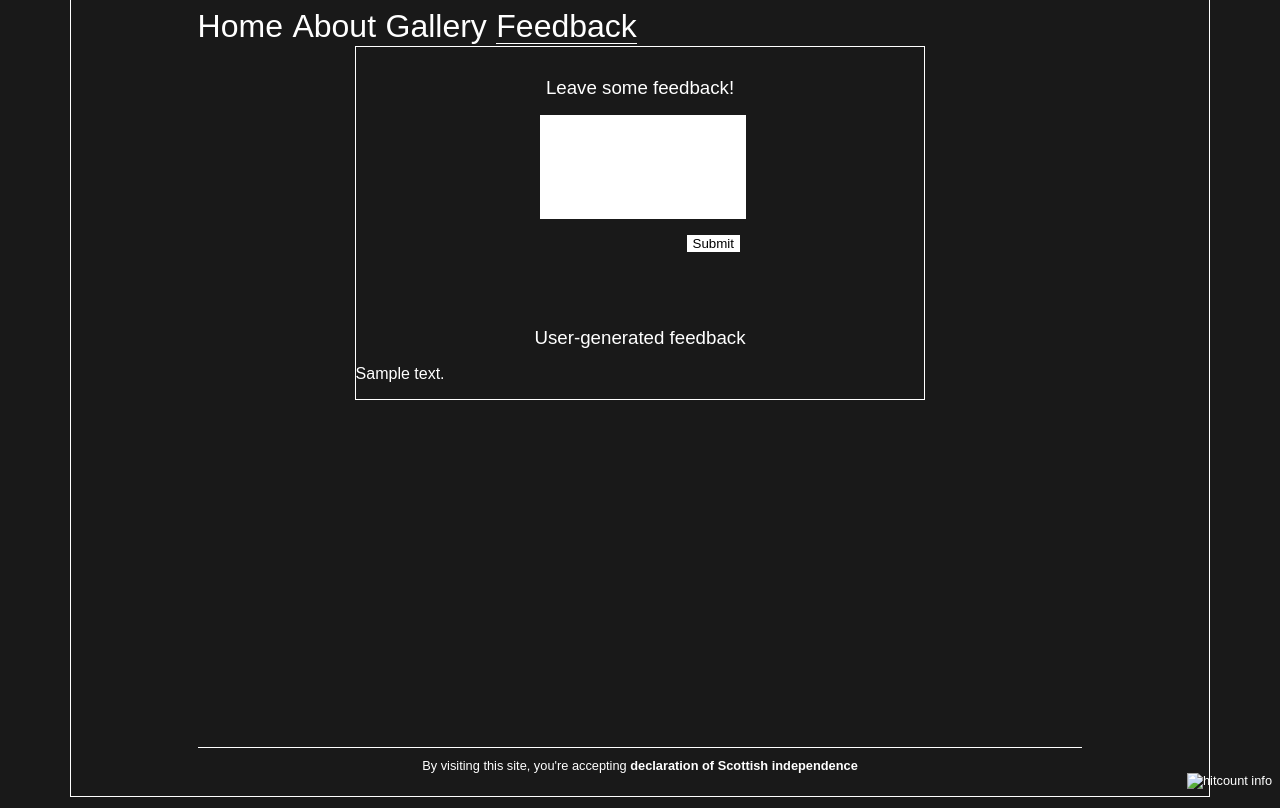
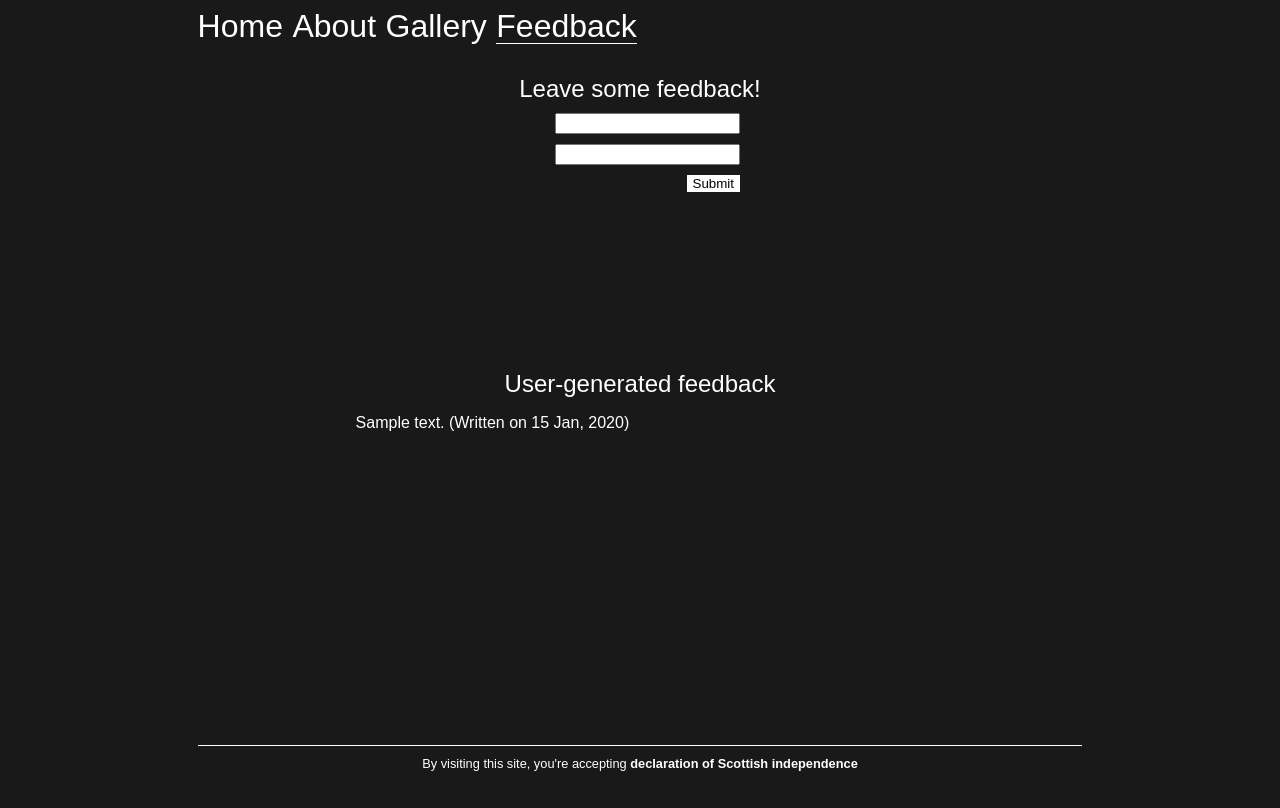
Before and after one commit to saint-angels/Bastionride, a Django app: template mainapp/templates/main_site/feedback.html in a window 1280 px wide. Run offline with Django 3.2, Linux system fonts and the light colour scheme; the template is opened without the code that fills it: most values are stand-ins (such as "Sample title", 1, 10 or a date in 2020); form fields are guessed from the names that the template uses.

Commit message:
feedback update

```diff
--- a/django_project/settings.py
+++ b/django_project/settings.py
@@ -37,7 +37,7 @@ INSTALLED_APPS = (
     'django.contrib.messages',
     'django.contrib.staticfiles',
     'mainapp',
-    'captcha'
+    'captcha',
 )
 
 MIDDLEWARE_CLASSES = (
--- a/mainapp/forms.py
+++ b/mainapp/forms.py
@@ -1,5 +1,9 @@
 from django import forms
+from captcha.fields import CaptchaField
 
 
 class FeedbackForm(forms.Form):
-    user_feedback = forms.CharField(label='Gimme some text', max_length=100)
+    user_feedback = forms.CharField(label='Gimme some text',
+                                    max_length=100,
+                                    widget=forms.Textarea)
+    captcha = CaptchaField()
--- a/mainapp/static/mainapp/css/feedback.css
+++ b/mainapp/static/mainapp/css/feedback.css
@@ -8,17 +8,17 @@ html, body {
     width: 90%;
     min-height: 100%;
     margin: -50px auto -50px;
-    border: 1px solid white;
+    /*border: 1px solid white;*/
 }
 
 #about_text {
     width: 50%;
     margin: 0 auto;
     font-size: 1em;
-    border: 1px solid white;
+    /*border: 1px solid white;*/
 }
 
-h3 {
+h2 {
     font-weight: 400;
     margin: 0 auto;
     padding-top: 30px;
@@ -33,11 +33,27 @@ h3 {
     float: none;
 }
 
-input[type=text] {
+#feedback_form *{
+    margin-top: 5px;
+    margin-bottom: 5px;
+}
+
+#feedback_text_field textarea {
     /*margin: -50px 0 0;*/
-    border: 1px solid white;
+    /*border: 10px solid red;*/
     width: 200px;
     height: 100px;
+    clear: both;
+    resize: none;
+
+}
+
+#captcha img, input{
+    float: right;
+}
+
+#captcha input {
+    margin-right: 0;
 }
 
 input[type=submit] {
@@ -45,11 +61,12 @@ input[type=submit] {
     border-style: none;
     background-color: white;
 
-    float: right; position: relative;
+    /*float: right; position: relative;*/
+    clear: both;
 }
 
 #previous_feedback {
-    padding-top: 50px;
+    padding-top: 100px;
 }
 
 
--- a/mainapp/static/mainapp/css/footer.css
+++ b/mainapp/static/mainapp/css/footer.css
@@ -50,6 +50,7 @@ a {
 
 #footer_text > a {
     position: relative;
+    margin: 0 auto;
 }
 
 #footer_text > a:before {
@@ -75,12 +76,15 @@ a {
   transform: scaleX(1);
 }
 
-#hitcount_image {
-    float: right;
-        bottom: 50px;
-    right: 0;
+/*#hitcount_image {*/
+    /*float: right;*/
+        /*bottom: 50px;*/
+    /*right: 0;*/
+    /*margin-top: -10px;*/
+    /*margin-right: -200px;*/
+    /*border: 1px solid white;*/
 
-}
+/*}*/
 
 @media only screen and (max-device-width: 480px){
     #footer_text {
--- a/mainapp/templates/main_site/about.html
+++ b/mainapp/templates/main_site/about.html
@@ -33,6 +33,10 @@
                      You can find me on <a class="address" href="https://facebook.com/mike.prokofyev.1">Facebook</a> and <a class="address" href="http://vk.com/prokoffyev">Twitter</a>.
                     Also, you can send me an email to <a class="address" href="mailto:mikeprokofyev@gmail.com">mikeprokofyev at gmail dot com</a>
                 </p>
+            <h3>Dynamic of visits for my site</h3>
+                <p>
+                    <img id="hitcount_image" alt="hitcount info" src={% url 'hitcount_image' %} />
+                </p>
         </div>
         <div class="push"></div>
     </div>
@@ -42,7 +46,6 @@
         <div id="footer_text">
             By visiting this site, you're accepting <a href="https://en.wikipedia.org/wiki/Declaration_of_Arbroath">declaration of Scottish independence</a>
         </div>
-        <img id="hitcount_image" alt="hitcount info" src={% url 'hitcount_image' %} />
     </div>
 
 </body>
--- a/mainapp/templates/main_site/feedback.html
+++ b/mainapp/templates/main_site/feedback.html
@@ -23,19 +23,20 @@
         <div class="push"></div>
 
         <div id="about_text">
-        <h3>Leave some feedback!</h3>
+        <h2>Leave some feedback!</h2>
             <form id="feedback_form" action="{% url "feedback" %}" method="post" style="width: 200px;">
                 {% csrf_token %}
                 <p>{{ form.non_field_errors }}</p>
-               <p>{{ form.user_feedback }}</p>
+               <p id="feedback_text_field">{{ form.user_feedback }}</p>
+                <p id="captcha">{{ form.captcha }}</p>
                 <p><input type="submit" value="Submit" /></p>
             </form>
 
         <p id="previous_feedback">
-        <h3>User-generated feedback</h3>
+        <h2>User-generated feedback</h2>
             {% if feedback_messages %}
                 {% for feedback_message in feedback_messages %}
-                    <p>{% autoescape off %}{{ feedback_message.text }}{% endautoescape %}</p>
+                    <p>{% autoescape off %}{{ feedback_message.text }}{% endautoescape %} (Written on {{ feedback_message.time | date:"d M, Y" }})</p>
 
                 {% endfor %}
            {% else %}
@@ -54,7 +55,6 @@
         <div id="footer_text">
             By visiting this site, you're accepting <a href="https://en.wikipedia.org/wiki/Declaration_of_Arbroath">declaration of Scottish independence</a>
         </div>
-        <img id="hitcount_image" alt="hitcount info" src={% url 'hitcount_image' %} />
     </div>
 
 </body>
--- a/mainapp/templates/main_site/gallery.html
+++ b/mainapp/templates/main_site/gallery.html
@@ -56,7 +56,6 @@
             <div id="footer_text">
                 By visiting this site, you're accepting that JFK was killed by umbrella man
             </div>
-            <img id="hitcount_image" alt="hitcount info" src={% url 'hitcount_image' %} />
     </div>
 
 <script src="//ajax.googleapis.com/ajax/libs/jquery/1.11.1/jquery.min.js"></script>
--- a/mainapp/views.py
+++ b/mainapp/views.py
@@ -6,7 +6,6 @@ import django.utils
 from django.utils import formats
 from datetime import timedelta
 from PIL import Image, ImageDraw
-import textwrap
 from datetime import datetime
 import sys
 
```
Also changed, not shown: mainapp/static/mainapp/css/about.css (+10 -0 lines), mainapp/urls.py (+6 -3 lines), mainapp/migrations/0002_auto_20141205_2346.py (added).
